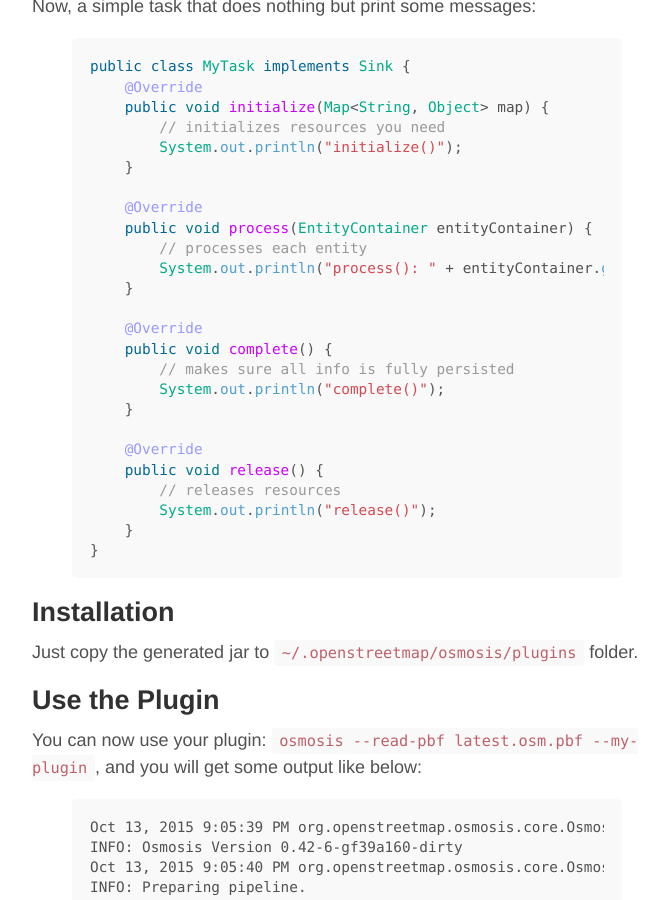
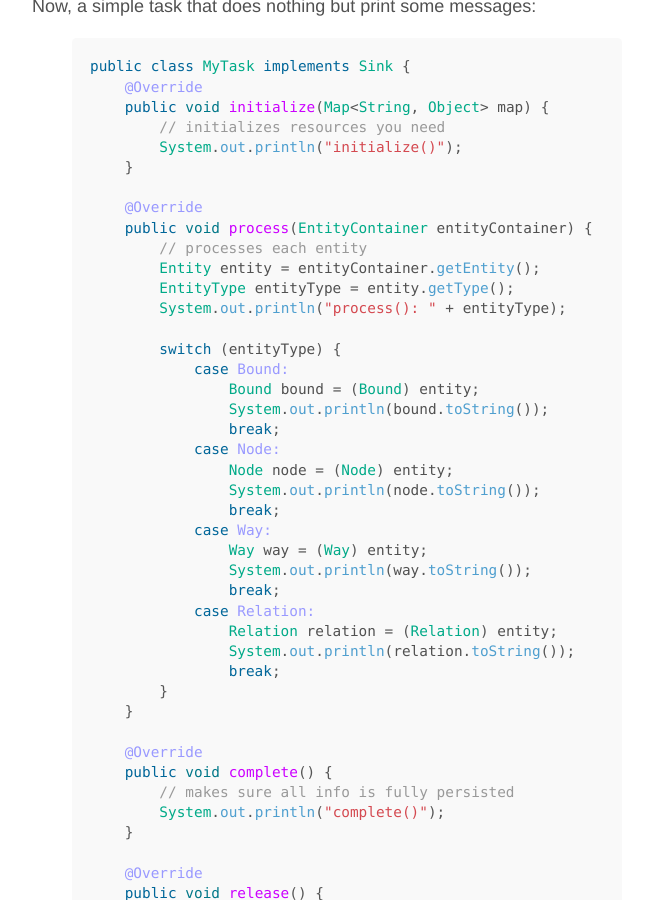
Before and after one commit to ZionSoft/zionsoft.github.io, a Jekyll site: the page built from _posts/2015-10-13-osm-osmosis-plugin.md, in a window 1280 px wide and 900 px high, scrolled down 1747 px. Shown: the whole window, without its empty margins (293-961 px from the left). Built offline with Jekyll 4.4.1, drawn with Linux system fonts in a browser that asks for light colours; comment, search, counter and statistics services are not loaded.

Commit message:
Added sample to entity processing.

```diff
--- a/_posts/2015-10-13-osm-osmosis-plugin.md
+++ b/_posts/2015-10-13-osm-osmosis-plugin.md
@@ -86,7 +86,28 @@ public class MyTask implements Sink {
     @Override
     public void process(EntityContainer entityContainer) {
         // processes each entity
-        System.out.println("process(): " + entityContainer.getEntity().getType());
+        Entity entity = entityContainer.getEntity();
+        EntityType entityType = entity.getType();
+        System.out.println("process(): " + entityType);
+
+        switch (entityType) {
+            case Bound:
+                Bound bound = (Bound) entity;
+                System.out.println(bound.toString());
+                break;
+            case Node:
+                Node node = (Node) entity;
+                System.out.println(node.toString());
+                break;
+            case Way:
+                Way way = (Way) entity;
+                System.out.println(way.toString());
+                break;
+            case Relation:
+                Relation relation = (Relation) entity;
+                System.out.println(relation.toString());
+                break;
+        }
     }
 
     @Override
```
